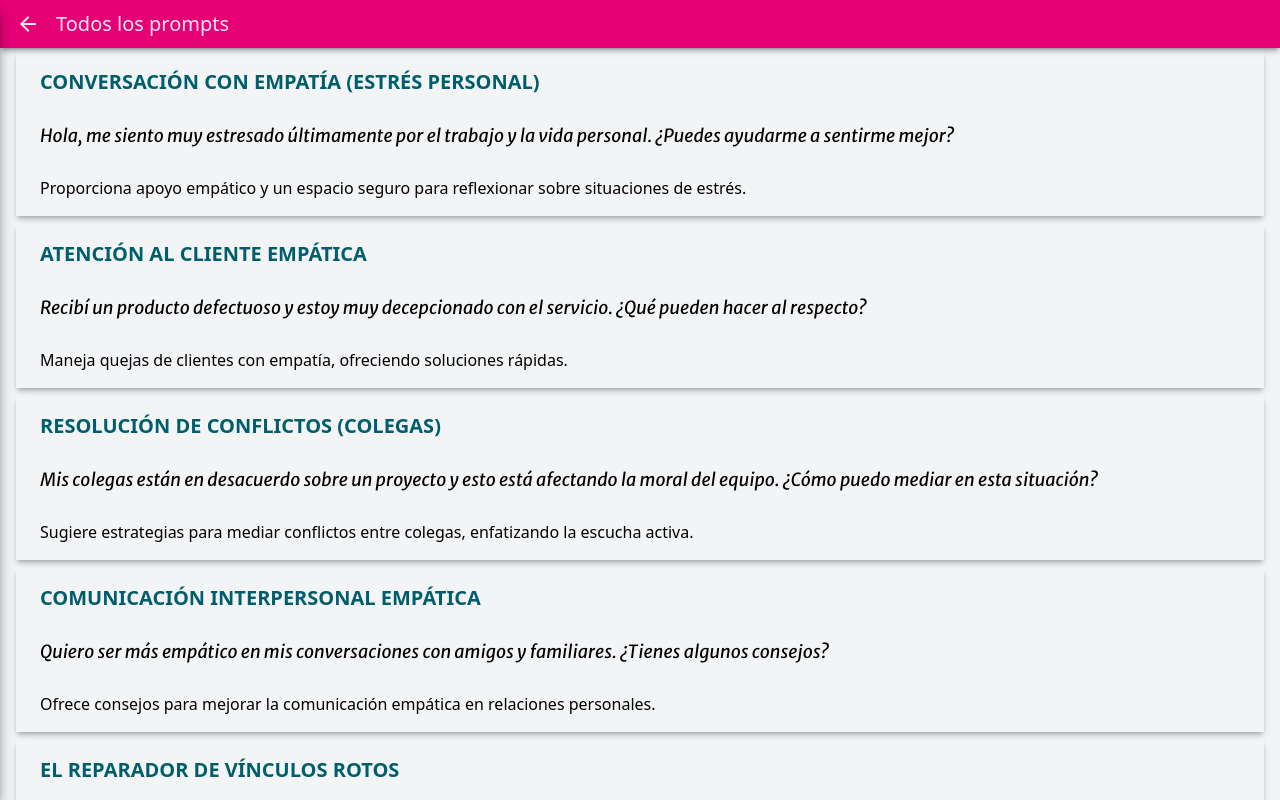
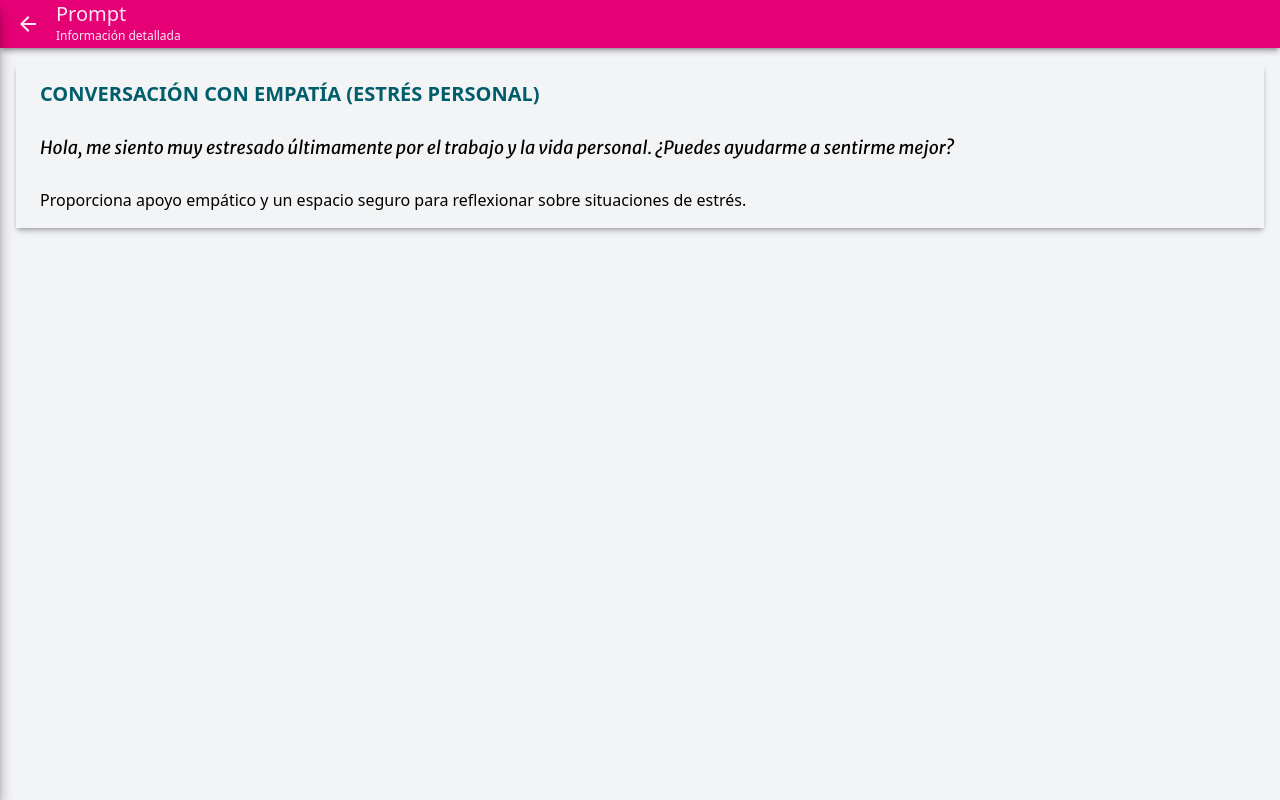
Before and after one commit to dmenta/prompt-dict, an Angular app: page /prompt/1 in a window 1280 px wide. Before the commit this address led to /. Built offline with nearby package versions, Linux system fonts and the light colour scheme; a web font is replaced by a local one.

Commit message:
Unificci´+on de listas Nueva navagción con back a e4stado previo

```diff
--- a/src/app/core/components/header/header.ts
+++ b/src/app/core/components/header/header.ts
@@ -1,22 +1,25 @@
-import { Component, input, output, signal } from "@angular/core";
+import { Component, output, signal } from "@angular/core";
 import { Title } from "@angular/platform-browser";
 import { NavigationEnd, Router, RouterLink } from "@angular/router";
+import { FormControl, ReactiveFormsModule } from "@angular/forms";
 import { filter } from "rxjs";
+import { PreviousRouteService } from "../../services/previous-route.service";
 
 @Component({
   selector: "pd-header",
-  imports: [RouterLink],
+  imports: [RouterLink, ReactiveFormsModule],
   template: ` <div
     class="sticky top-0  right-0 left-0  h-12   bg-pink-600  flex items-center
            justify-start px-2 gap-2  text-pink-100 shadow-md/30 dark:shadow-black/20">
-    <button
-      routerLink=""
+    <a
+      [routerLink]="['/prompts']"
+      [queryParams]="previousRouteService.previousParams()"
       [class.hidden]="!hideBack()"
       class="h-10 w-10 flex items-center justify-center rounded-md hover:bg-pink-500  transition-colors">
       <svg height="24px" viewBox="0 -960 960 960" width="24px" fill="currentColor">
         <path d="m313-440 224 224-57 56-320-320 320-320 57 56-224 224h487v80H313Z" />
       </svg>
-    </button>
+    </a>
     <button
       [class.hidden]="hideBack()"
       (click)="open.emit(); $event.stopPropagation()"
@@ -35,6 +38,7 @@ import { filter } from "rxjs";
     </div>
     <div [class.hidden]="hideBack()" class="w-full pr-10">
       <input
+        [formControl]="searchControl"
         type="text"
         class="w-full bg-pink-100 ring-0 outline-0 text-black placeholder:text-gray-400 placeholder:text-center rounded-2xl px-4  p-1"
         placeholder="Buscar..." />
@@ -46,10 +50,11 @@ export class Header {
   titulo = signal<string>("");
   subtitulo = signal<string>("");
   hideBack = signal(false);
+  searchControl = new FormControl("");
 
-  constructor(public title: Title, private router: Router) {
+  constructor(public title: Title, private router: Router, protected previousRouteService: PreviousRouteService) {
     this.router.events.pipe(filter((event) => event instanceof NavigationEnd)).subscribe((event: NavigationEnd) => {
-      this.hideBack.set(event.url !== "/");
+      this.hideBack.set(event.url !== "/prompts");
 
       const pageTitle = this.title.getTitle();
       const partes = pageTitle.split("|");
@@ -60,5 +65,13 @@ export class Header {
         this.subtitulo.set("");
       }
     });
+
+    this.searchControl.valueChanges.subscribe((value) => {
+      console.log("Search value changed:", value);
+      // this.router.navigate([], {
+      //   queryParams: { search: value },
+      //   queryParamsHandling: "merge",
+      // });
+    });
   }
 }
--- a/src/app/core/services/persist.service.ts
+++ b/src/app/core/services/persist.service.ts
@@ -9,7 +9,6 @@ import { Tag } from "../../features/tags/tag";
 })
 export class PersistService {
   private promptsList = promptsNormalizados;
-
   public prompts = signal(this.promptsList);
   public categories = signal<CategoryInfo[]>([]);
   public tags = signal<Tag[]>([]);
@@ -92,6 +91,10 @@ export class PersistService {
     };
   }
 
+  prompt(id: number) {
+    return this.prompts().find((prompt) => prompt.id === id) || null;
+  }
+
   private slugifyCategoryName(name: string): string {
     return name
       .toLowerCase()
--- /dev/null
+++ b/src/app/core/services/previous-route.service.ts
@@ -0,0 +1,23 @@
+import { Injectable, signal } from "@angular/core";
+import { Router, NavigationEnd, Params } from "@angular/router";
+import { filter } from "rxjs/operators";
+
+@Injectable({
+  providedIn: "root",
+})
+export class PreviousRouteService {
+  queryParams = signal<Params | undefined>(undefined);
+  previousParams = signal<Params | undefined>(undefined);
+
+  constructor(private router: Router) {
+    this.router.events.pipe(filter((event) => event instanceof NavigationEnd)).subscribe((event: NavigationEnd) => {
+      const params = new URL(event.urlAfterRedirects, window.location.origin).searchParams;
+      const query = [...params.entries()].map(([key, value]) => {
+        return { [key]: value };
+      }) as Params;
+
+      this.previousParams.set(this.queryParams());
+      this.queryParams.set(params.size > 0 ? query[0] : undefined);
+    });
+  }
+}
--- a/src/app/features/categories/categories-list/category-item/category-item.ts
+++ b/src/app/features/categories/categories-list/category-item/category-item.ts
@@ -5,7 +5,11 @@ import { RouterLink, RouterLinkActive } from "@angular/router";
 @Component({
   selector: "pd-category-item",
   imports: [RouterLink, RouterLinkActive],
-  template: ` <a [routerLink]="['./categories', info().slug]" routerLinkActive #rla="routerLinkActive"
+  template: ` <a
+    [routerLink]="['./prompts']"
+    [queryParams]="{ category: info().slug }"
+    routerLinkActive
+    #rla="routerLinkActive"
     ><button
       [disabled]="rla.isActive"
       class="inline-flex items-center whitespace-nowrap rounded-md  font-medium ring-offset-background
--- a/src/app/features/tags/tag-item/tag-item.ts
+++ b/src/app/features/tags/tag-item/tag-item.ts
@@ -4,7 +4,7 @@ import { RouterLink, RouterLinkActive } from "@angular/router";
 @Component({
   selector: "pd-tag-item",
   imports: [RouterLink, RouterLinkActive],
-  template: ` <a [routerLink]="['/tags', slug()]" routerLinkActive #rla="routerLinkActive"
+  template: ` <a [routerLink]="['./prompts']" [queryParams]="{ tag: slug() }" routerLinkActive #rla="routerLinkActive"
     ><button
       [disabled]="rla.isActive"
       class="inline-flex items-center whitespace-nowrap rounded-md font-medium ring-offset-background
--- /dev/null
+++ b/src/app/pages/prompt-detail/prompt-detail.ts
@@ -0,0 +1,32 @@
+import { Component, inject, signal } from "@angular/core";
+import { Prompt } from "../../features/prompts/prompt";
+import { PersistService } from "../../core/services/persist.service";
+import { ActivatedRoute, Params } from "@angular/router";
+import { Title } from "@angular/platform-browser";
+import { DisplayPrompt } from "../../features/prompts/display-prompt/display-prompt";
+
+@Component({
+  selector: "pd-prompt-detail",
+  imports: [DisplayPrompt],
+  template: `@if(prompt(); as promptOk) { <pd-display-prompt [prompt]="promptOk"></pd-display-prompt>}`,
+  host: {
+    class: "flex flex-col h-full w-full overflow-y-auto p-4",
+  },
+})
+export class PromptDetail {
+  persistService = inject(PersistService);
+  private activatedRoute = inject(ActivatedRoute);
+  prompt = signal<Prompt | null>(null);
+
+  constructor(private title: Title) {
+    this.activatedRoute.params.subscribe((params: Params) => {
+      const id = Number(params["id"]);
+      if (Number.isInteger(id) && Number.isFinite(id)) {
+        const prompt = this.persistService.prompt(id);
+        this.prompt.set(prompt);
+
+        this.title.setTitle(`Prompt | Información detallada`);
+      }
+    });
+  }
+}
--- a/src/app/pages/prompts-category/prompts-category.ts
+++ /dev/null
@@ -1,37 +0,0 @@
-import { Component, inject, signal } from "@angular/core";
-import { ActivatedRoute } from "@angular/router";
-import { PromptsList } from "../../features/prompts/prompts-list/prompts-list";
-import { PersistService } from "../../core/services/persist.service";
-import { CategoryInfo } from "../../features/categories/category-info";
-import { Prompt } from "../../features/prompts/prompt";
-import { Title } from "@angular/platform-browser";
-
-@Component({
-  selector: "pd-categories",
-  imports: [PromptsList],
-  template: "<pd-prompts-list [info]='info()' [prompts]='prompts()'></pd-prompts-list>",
-  styles: ``,
-})
-export class PromptsByCategory {
-  private activatedRoute = inject(ActivatedRoute);
-
-  persistService = inject(PersistService);
-  slug = signal("");
-  info = signal<CategoryInfo | null>(null);
-  prompts = signal<Prompt[]>([] as Prompt[]);
-
-  constructor(private title: Title) {
-    this.activatedRoute.params.subscribe((params) => {
-      this.slug.set(params["slug"]);
-
-      const { info, prompts } = this.persistService.promptsOfCategory(this.slug());
-
-      if (info) {
-        this.info.set(info);
-        this.prompts.set(prompts);
-
-        this.title.setTitle(`Categoría | ${info.name}`);
-      }
-    });
-  }
-}
--- a/src/app/pages/prompts-tag/prompts-tag.ts
+++ /dev/null
@@ -1,32 +0,0 @@
-import { Component, inject, signal } from "@angular/core";
-import { ActivatedRoute } from "@angular/router";
-import { PersistService } from "../../core/services/persist.service";
-import { Prompt } from "../../features/prompts/prompt";
-import { PromptsList } from "../../features/prompts/prompts-list/prompts-list";
-import { Title } from "@angular/platform-browser";
-
-@Component({
-  selector: "pd-prompts-tag",
-  imports: [PromptsList],
-  template: "<pd-prompts-list  [prompts]='prompts()'></pd-prompts-list>",
-})
-export class PromptsByTag {
-  private activatedRoute = inject(ActivatedRoute);
-
-  persistService = inject(PersistService);
-  slug = signal("");
-  info = signal<string | null>(null);
-  prompts = signal<Prompt[]>([] as Prompt[]);
-
-  constructor(private title: Title) {
-    this.activatedRoute.params.subscribe((params) => {
-      this.slug.set(params["slug"]);
-
-      const tagPrompts = this.persistService.tags().filter((tag) => tag.slug === this.slug());
-      this.title.setTitle(`Etiqueta | ${tagPrompts[0].text}`);
-
-      const prompts = tagPrompts[0].prompts || [];
-      this.prompts.set(prompts);
-    });
-  }
-}
--- a/src/app/pages/prompts/prompts.ts
+++ b/src/app/pages/prompts/prompts.ts
@@ -1,19 +1,46 @@
-import { Component, inject } from "@angular/core";
+import { Component, inject, signal } from "@angular/core";
 import { PromptsList } from "../../features/prompts/prompts-list/prompts-list";
 import { PersistService } from "../../core/services/persist.service";
 import { Title } from "@angular/platform-browser";
+import { Prompt } from "../../features/prompts/prompt";
+import { ActivatedRoute, Params } from "@angular/router";
 
 @Component({
   selector: "pd-prompts",
   imports: [PromptsList],
-  template: `<pd-prompts-list [prompts]="todos()"></pd-prompts-list>`,
+  template: `<pd-prompts-list [prompts]="prompts()"></pd-prompts-list>`,
 })
 export class Prompts {
   persistService = inject(PersistService);
+  private activatedRoute = inject(ActivatedRoute);
 
-  todos = this.persistService.prompts;
+  prompts = signal<Prompt[]>([] as Prompt[]);
 
   constructor(private title: Title) {
-    this.title.setTitle("Todos los prompts");
+    this.activatedRoute.queryParams.subscribe((params: Params) => {
+      if (params["search"]) {
+        const searchTerm = params["search"].toLowerCase();
+        this.prompts.set(
+          this.persistService.prompts().filter((prompt) => prompt.prompt.toLowerCase().includes(searchTerm))
+        );
+      } else if (params["tag"]) {
+        const tagPrompts = this.persistService.tags().filter((tag) => tag.slug === params["tag"]);
+        this.title.setTitle(`Etiqueta | ${tagPrompts[0].text}`);
+        const prompts = tagPrompts[0].prompts || [];
+        this.prompts.set(prompts);
+      } else if (params["category"]) {
+        const { info, prompts } = this.persistService.promptsOfCategory(params["category"]);
+        if (info) {
+          this.title.setTitle(`Categoría | ${info.name}`);
+          this.prompts.set(prompts);
+        } else {
+          this.title.setTitle("Categoría no encontrada");
+          this.prompts.set([]);
+        }
+      } else {
+        this.prompts.set(this.persistService.prompts());
+        this.title.setTitle("Todos los prompts");
+      }
+    });
   }
 }
```
Also changed, not shown: src/app/app.routes.ts (+7 -10 lines), src/app/features/prompts/display-prompt/display-prompt.ts (+7 -4 lines).
